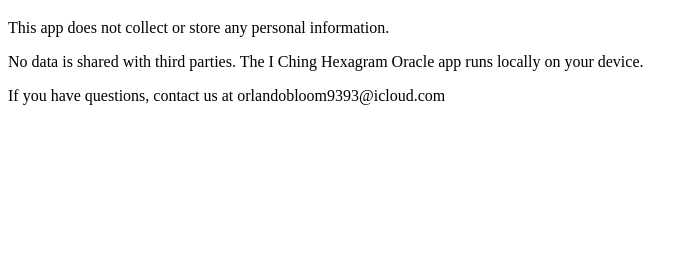
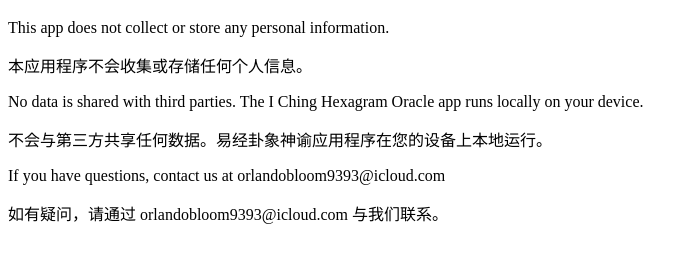
Before and after one commit to 8q5jzn782y-coder/I-Ching-Hexagram-Oracle-Legal, a plain HTML site: page privacy-policy.html in a window 1280 px wide. Shown: the part 61-324 px from the top of the page, without its empty margins (0-698 px from the left). Drawn offline with Linux system fonts and the light colour scheme.

Commit message:
Update privacy policy with Chinese translations
Added Chinese translations for privacy policy text.

```diff
--- a/privacy-policy.html
+++ b/privacy-policy.html
@@ -6,8 +6,13 @@
 </head>
 <body>
   <h1>Privacy Policy</h1>
-  <p>This app does not collect or store any personal information.</p>
-  <p>No data is shared with third parties. The I Ching Hexagram Oracle app runs locally on your device.</p>
-  <p>If you have questions, contact us at orlandobloom9393@icloud.com</p>
+<p>This app does not collect or store any personal information.</p>
+<p>本应用程序不会收集或存储任何个人信息。</p>
+
+<p>No data is shared with third parties. The I Ching Hexagram Oracle app runs locally on your device.</p>
+<p>不会与第三方共享任何数据。易经卦象神谕应用程序在您的设备上本地运行。</p>
+
+<p>If you have questions, contact us at orlandobloom9393@icloud.com</p>
+<p>如有疑问，请通过 orlandobloom9393@icloud.com 与我们联系。</p>
 </body>
 </html>
```
